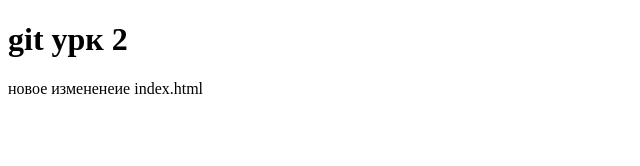
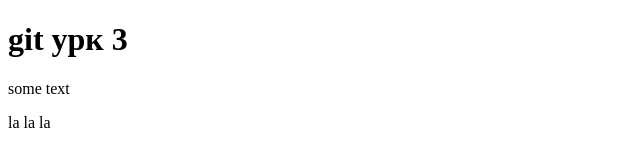
Before and after one commit to Arhat-Kaptay/site, a plain HTML site: page index.html in a window 1280 px wide. Shown: the whole page, without its empty margins (0-640 px from the left). Drawn offline with Linux system fonts and the light colour scheme.

Commit message:
second commit

```diff
--- a/index.html
+++ b/index.html
@@ -7,8 +7,9 @@
 </head>
 <body>
 
-		<h1>git урк 2</h1>
-		<p>новое измененеие index.html</p>
+		<h1>git урк 3</h1>
+		<p>some text</p>
+		<p>la la la</p>
 
 </body>
 </html>
```
